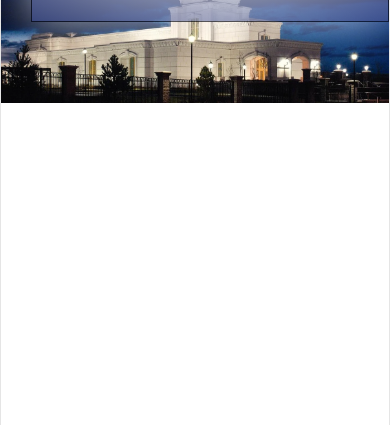
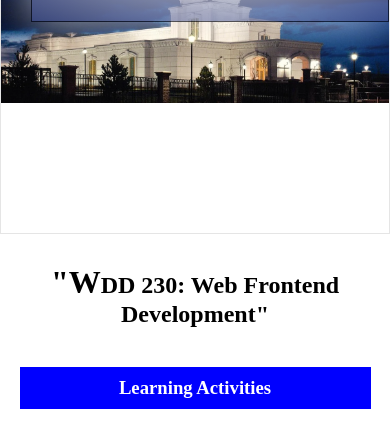
Before and after one commit to mikedarling12/wdd230, a plain HTML site: page assignment1/index.html in a window 390 px wide. Shown: the part 373-798 px from the top of the page. Drawn offline with Linux system fonts and the light colour scheme.

Commit message:
fixed scaling issue

```diff
--- a/assignment1/styles/base.css
+++ b/assignment1/styles/base.css
@@ -83,7 +83,7 @@ main {
     min-height: 400px;
     display: grid;
     /*grid-template-rows: 10% 40% 20% 30%;*/
-    grid-template-rows: 2fr 0.2fr 1fr 1fr;
+    grid-template-rows: 1fr 0.2fr 1fr 1fr;
     text-align: center;
 }
 
@@ -175,4 +175,8 @@ iframe {
     .show + #navigation {
         display: contents !important;
     }
+
+    main {
+        grid-template-rows: 1fr 0.2fr 1fr 1fr;
+    }
 }
```
